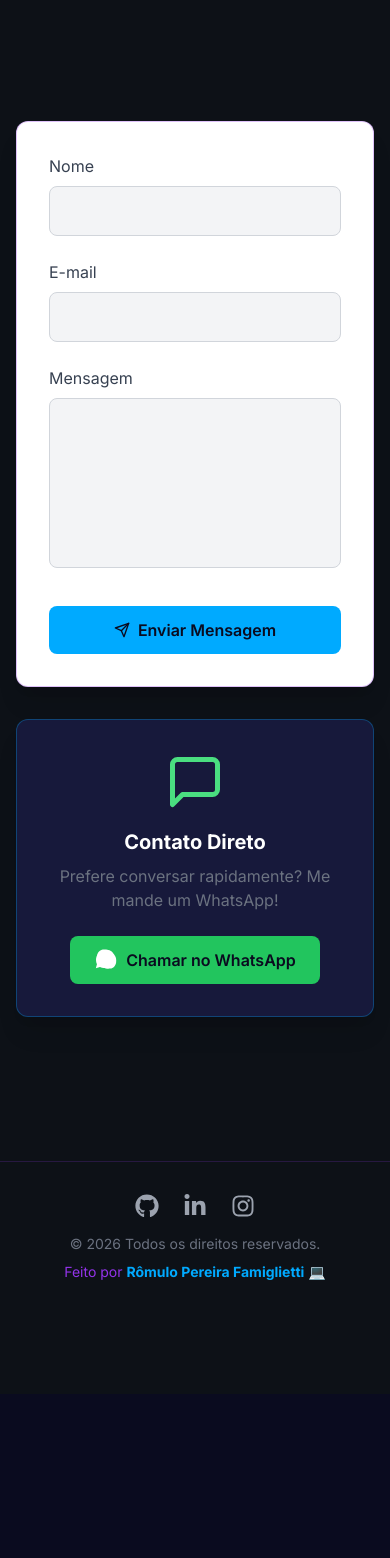
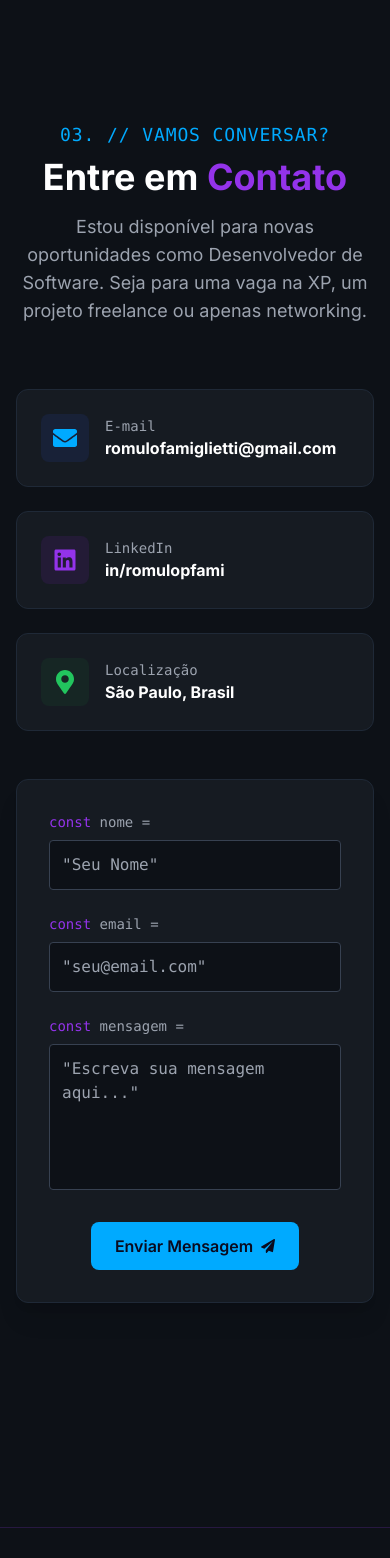
Before and after one commit to rfamiglietti/portifolio, a React (Vite) app: page / in a window 390 px wide. Shown: the part 6100-7658 px from the top of the page. Before the commit the page ends 7494 px from the top, so only its background shows below. Built offline with nearby package versions, Linux system fonts and the light colour scheme.

Commit message:
feat(contact): adiciona pagina de contato com formulario estilo terminal e codigo comentado

```diff
--- a/src/pages/Contact.jsx
+++ b/src/pages/Contact.jsx
@@ -1,151 +1,170 @@
-import React, { useState } from 'react';
-import { motion, AnimatePresence } from 'framer-motion';
+import React from 'react';
+import { motion } from 'framer-motion';
+import { FaEnvelope, FaLinkedin, FaMapMarkerAlt, FaPaperPlane } from 'react-icons/fa';
 import SectionWrapper from '../components/SectionWrapper';
 import NeonButton from '../components/NeonButton';
-import { FiSend, FiMessageSquare } from 'react-icons/fi'; // Importando novo ícone do WhatsApp
-
-// 🚨 ENDPOINT DO FORMSUBMIT: Seu email de destino
-const FORM_ENDPOINT = "https://formsubmit.co/romulopfami@gmail.com";
-
-// 🚨 LINK DO WHATSAPP: Substitua SEU_NUMERO_AQUI pelo seu número no formato internacional.
-const WHATSAPP_NUMBER = "5511943421854";
-const PRE_MESSAGE = "Olá Rômulo! Vi seu portfólio e gostaria de discutir uma oportunidade/projeto. Vamos conversar?";
-const WHATSAPP_LINK = `https://wa.me/${WHATSAPP_NUMBER}?text=${encodeURIComponent(PRE_MESSAGE)}`;
 
 const Contact = () => {
-  const [loading, setLoading] = useState(false);
-  const [status, setStatus] = useState(null);
-
-  const handleSubmit = async (e) => {
-    e.preventDefault();
-    setLoading(true);
-    setStatus(null);
-
-    const form = e.target;
-    const formData = new FormData(form);
-    const data = Object.fromEntries(formData.entries());
-
-    try {
-      const response = await fetch(FORM_ENDPOINT, {
-        method: 'POST',
-        headers: {
-            'Content-Type': 'application/json',
-            'Accept': 'application/json',
-        },
-        body: JSON.stringify(data),
-      });
-
-      if (response.ok) {
-        setStatus('success');
-        form.reset();
-      } else {
-        setStatus('error');
-      }
-
-    } catch (error) {
-      console.error('Erro de rede ou FormSubmit:', error);
-      setStatus('error');
-    }
-
-    setLoading(false);
-    setTimeout(() => setStatus(null), 5000);
+  // Configuração de animação para os itens surgirem de baixo para cima
+  const fadeInUp = {
+    hidden: { opacity: 0, y: 20 },
+    visible: { opacity: 1, y: 0, transition: { duration: 0.6 } }
   };
 
-  const WhatsAppCard = () => (
-    <motion.div
-      className="lg:w-1/3 bg-dark-secondary p-8 rounded-xl shadow-xl border border-blue-neon/30 flex flex-col items-center justify-center mt-8 lg:mt-0 lg:ml-8 h-full"
-      initial={{ opacity: 0, scale: 0.9 }}
-      animate={{ opacity: 1, scale: 1 }}
-      transition={{ duration: 0.6, delay: 0.2 }}
-    >
-      <FiMessageSquare className="text-6xl text-green-400 mb-4" />
-      <h3 className="text-xl font-bold mb-2 text-white dark:text-gray-200">
-        Contato Direto
-      </h3>
-      <p className="text-center text-gray-500 mb-6 dark:text-gray-400">
-        Prefere conversar rapidamente? Me mande um WhatsApp!
-      </p>
-
-      <a href={WHATSAPP_LINK} target="_blank" rel="noopener noreferrer">
-        <NeonButton primary={true} className="flex items-center space-x-2 bg-green-500 hover:bg-green-600 dark:bg-green-500 dark:hover:bg-green-600">
-          <svg xmlns="http://www.w3.org/2000/svg" width="24" height="24" viewBox="0 0 24 24" fill="none" stroke="currentColor" strokeWidth="2" strokeLinecap="round" strokeLinejoin="round" className="feather feather-whatsapp"><path d="M22 10.24c-0.28-1.58-1.51-3.6-3.23-5.32-1.72-1.72-3.74-2.95-5.32-3.23-1.58-0.28-3.08-0.34-4.52-0.09-1.44 0.25-2.8 0.86-3.87 1.93-1.07 1.07-1.68 2.43-1.93 3.87-0.25 1.44-0.19 2.94 0.09 4.52 0.28 1.58 1.51 3.6 3.23 5.32 1.72 1.72 3.74 2.95 5.32 3.23 1.58 0.28 3.08 0.34 4.52 0.09 1.44-0.25 2.8-0.86 3.87-1.93 1.07-1.07 1.68-2.43 1.93-3.87 0.25-1.44 0.19-2.94-0.09-4.52z" fill="#FFF" stroke="none"/><path d="M12 2C6.48 2 2 6.48 2 12c0 1.5.34 2.92.94 4.2l-1.09 3.99 4.09-1.08c1.28.6 2.68.91 4.06.91 5.52 0 10-4.48 10-10S17.52 2 12 2zm3.33 13.92l-1.64-.78c-.28-.14-.58-.2-.87-.2s-.6.06-.87.2l-1.64.78c-1.12-.53-2.14-1.55-2.67-2.67l.78-1.64c.14-.28.2-.58.2-.87s-.06-.6-.2-.87l-.78-1.64c-.53-1.12-1.55-2.14-2.67-2.67l1.64-.78c.28-.14.58-.2.87-.2s.6.06.87.2l1.64.78c1.12.53 2.14 1.55 2.67 2.67l-.78 1.64c-.14.28-.2.58-.2.87s.06.6.2.87l.78 1.64c.53 1.12 1.55 2.14 2.67 2.67z" fill="#FFF" stroke="none"/></svg>
-          <span>Chamar no WhatsApp</span>
-        </NeonButton>
-      </a>
-    </motion.div>
-  );
+  // Função para lidar com o envio (Simulação por enquanto)
+  // Futuramente você pode conectar com EmailJS ou Formspree
+  const handleSubmit = (e) => {
+    e.preventDefault();
+    alert('Obrigado! Esta funcionalidade será conectada em breve.');
+  };
 
   return (
-    <SectionWrapper id="contact" title="Contato" subtitle="Fale Comigo, Crie o Próximo Projeto">
-      <div className="flex flex-col lg:flex-row justify-center max-w-7xl mx-auto w-full">
+    // Usa o SectionWrapper para manter o padding e alinhamento padrão das seções
+    <SectionWrapper id="contact">
+      <div className="max-w-5xl mx-auto w-full pb-20">
 
-        {/* Formulário (Ocupa 2/3 em telas grandes) */}
-        <motion.form
-          // Define a largura do formulário para telas grandes
-          className="w-full lg:w-2/3 max-w-lg bg-white dark:bg-dark-secondary p-8 md:p-10 rounded-xl shadow-xl border border-purple-neon/30"
-          action={FORM_ENDPOINT}
-          method="POST"
-          onSubmit={handleSubmit}
-          initial={{ opacity: 0, y: 50 }}
-          animate={{ opacity: 1, y: 0 }}
-          transition={{ duration: 0.6 }}
+        {/* === CABEÇALHO DA SEÇÃO === */}
+        <motion.div
+          initial="hidden"
+          whileInView="visible"
+          viewport={{ once: true }}
+          variants={fadeInUp}
+          className="mb-16 text-center lg:text-left"
         >
-          {/* 🚨 AJUSTE DE TEMA AQUI: Cor de fundo do input (branco/escuro) */}
-          <div className="mb-6">
-            <label htmlFor="user_name" className="block text-gray-700 dark:text-gray-300 mb-2">Nome</label>
-            <input type="text" name="name" id="user_name" required className="w-full p-3 bg-gray-100 dark:bg-dark-primary/50 border border-gray-300 dark:border-gray-700 rounded-lg focus:border-blue-neon focus:ring-1 focus:ring-blue-neon transition-all text-gray-900 dark:text-white" />
-          </div>
+          {/* Tag decorativa estilo código */}
+          <span className="font-mono text-blue-neon text-lg tracking-wider">
+            03. // VAMOS CONVERSAR?
+          </span>
+          <h2 className="text-4xl md:text-5xl font-bold text-white mt-2">
+            Entre em <span className="text-purple-neon">Contato</span>
+          </h2>
+          <p className="text-gray-400 mt-4 max-w-xl text-lg">
+            Estou disponível para novas oportunidades como Desenvolvedor de Software.
+            Seja para uma vaga na XP, um projeto freelance ou apenas networking.
+          </p>
+        </motion.div>
 
-          <div className="mb-6">
-            <label htmlFor="user_email" className="block text-gray-700 dark:text-gray-300 mb-2">E-mail</label>
-            <input type="email" name="email" id="user_email" required className="w-full p-3 bg-gray-100 dark:bg-dark-primary/50 border border-gray-300 dark:border-gray-700 rounded-lg focus:border-blue-neon focus:ring-1 focus:ring-blue-neon transition-all text-gray-900 dark:text-white" />
-          </div>
+        <div className="flex flex-col lg:flex-row gap-12">
 
-          <div className="mb-8">
-            <label htmlFor="message" className="block text-gray-700 dark:text-gray-300 mb-2">Mensagem</label>
-            <textarea name="message" id="message" rows="6" required className="w-full p-3 bg-gray-100 dark:bg-dark-primary/50 border border-gray-300 dark:border-gray-700 rounded-lg focus:border-blue-neon focus:ring-1 focus:ring-blue-neon transition-all resize-none text-gray-900 dark:text-white"></textarea>
-          </div>
+          {/* === COLUNA DA ESQUERDA: CARDS DE INFORMAÇÃO === */}
+          <motion.div
+            className="lg:w-1/3 space-y-6"
+            initial={{ opacity: 0, x: -50 }}
+            whileInView={{ opacity: 1, x: 0 }}
+            viewport={{ once: true }}
+            transition={{ duration: 0.6 }}
+          >
+            {/* Card: E-mail */}
+            <div className="bg-[#161b22] p-6 rounded-xl border border-gray-800 hover:border-blue-neon/50 transition-colors group">
+              <div className="flex items-center gap-4">
+                <div className="p-3 bg-blue-900/20 rounded-lg text-blue-neon group-hover:text-white transition-colors">
+                  <FaEnvelope size={24} />
+                </div>
+                <div>
+                  <h4 className="text-gray-400 text-sm font-mono">E-mail</h4>
+                  {/* Link mailto abre o app de email direto */}
+                  <a href="mailto:romulofamiglietti@gmail.com" className="text-white font-bold hover:text-blue-neon transition-colors">
+                    romulofamiglietti@gmail.com
+                  </a>
+                </div>
+              </div>
+            </div>
 
-          <input type="hidden" name="_subject" value="Nova Mensagem do Portfólio @daquebrada.dev" />
-          <input type="hidden" name="_captcha" value="false" />
+            {/* Card: LinkedIn */}
+            <div className="bg-[#161b22] p-6 rounded-xl border border-gray-800 hover:border-blue-neon/50 transition-colors group">
+              <div className="flex items-center gap-4">
+                <div className="p-3 bg-purple-900/20 rounded-lg text-purple-neon group-hover:text-white transition-colors">
+                  <FaLinkedin size={24} />
+                </div>
+                <div>
+                  <h4 className="text-gray-400 text-sm font-mono">LinkedIn</h4>
+                  <a href="https://linkedin.com/in/romulopfami" target="_blank" rel="noopener noreferrer" className="text-white font-bold hover:text-purple-neon transition-colors">
+                    in/romulopfami
+                  </a>
+                </div>
+              </div>
+            </div>
 
-          <NeonButton type="submit" primary={true} disabled={loading} className="w-full flex items-center justify-center space-x-2">
-            {loading ? (
-              <span>Enviando...</span>
-            ) : (
-              <>
-                <FiSend /> <span>Enviar Mensagem</span>
-              </>
-            )}
-          </NeonButton>
+            {/* Card: Localização */}
+            <div className="bg-[#161b22] p-6 rounded-xl border border-gray-800 hover:border-green-500/50 transition-colors group">
+              <div className="flex items-center gap-4">
+                <div className="p-3 bg-green-900/20 rounded-lg text-green-500 group-hover:text-white transition-colors">
+                  <FaMapMarkerAlt size={24} />
+                </div>
+                <div>
+                  <h4 className="text-gray-400 text-sm font-mono">Localização</h4>
+                  <span className="text-white font-bold">
+                    São Paulo, Brasil
+                  </span>
+                </div>
+              </div>
+            </div>
+          </motion.div>
 
-          {/* Mensagens de Status */}
-          <AnimatePresence>
-            {status === 'success' && (
-              <motion.p
-                className="text-center mt-4 text-lg font-semibold text-green-400 bg-dark-primary p-3 rounded-lg border border-green-400/50"
-                initial={{ opacity: 0, y: -20 }}
-                animate={{ opacity: 1, y: 0 }}
-                exit={{ opacity: 0, y: -20 }}
-              >
-                Mensagem enviada com sucesso! 🚀
-              </motion.p>
-            )}
-            {status === 'error' && (
-              <motion.p
-                className="text-center mt-4 text-lg font-semibold text-red-400 bg-dark-primary p-3 rounded-lg border border-red-400/50"
-                initial={{ opacity: 0, y: -20 }}
-                animate={{ opacity: 1, y: 0 }}
-                exit={{ opacity: 0, y: -20 }}
-              >
-                Erro ao enviar. Por favor, tente novamente mais tarde. 😔
-              </motion.p>
-            )}
-          </AnimatePresence>
-        </motion.form>
+          {/* === COLUNA DA DIREITA: FORMULÁRIO ESTILO 'TERMINAL' === */}
+          <motion.div
+            className="lg:w-2/3"
+            initial={{ opacity: 0, x: 50 }}
+            whileInView={{ opacity: 1, x: 0 }}
+            viewport={{ once: true }}
+            transition={{ duration: 0.6, delay: 0.2 }}
+          >
+            <form onSubmit={handleSubmit} className="bg-[#161b22] p-8 rounded-xl border border-gray-800 shadow-xl">
+              <div className="grid grid-cols-1 md:grid-cols-2 gap-6 mb-6">
 
-        {/* Card de Contato Direto por WhatsApp */}
-        <WhatsAppCard />
+                {/* Input: Nome */}
+                <div className="flex flex-col gap-2">
+                  <label htmlFor="name" className="text-sm font-mono text-gray-400">
+                    <span className="text-purple-neon">const</span> nome =
+                  </label>
+                  <input
+                    type="text"
+                    id="name"
+                    placeholder='"Seu Nome"'
+                    className="bg-[#0d1117] border border-gray-700 rounded p-3 text-white focus:border-blue-neon focus:outline-none focus:ring-1 focus:ring-blue-neon transition-all font-mono"
+                  />
+                </div>
+
+                {/* Input: Email */}
+                <div className="flex flex-col gap-2">
+                  <label htmlFor="email" className="text-sm font-mono text-gray-400">
+                    <span className="text-purple-neon">const</span> email =
+                  </label>
+                  <input
+                    type="email"
+                    id="email"
+                    placeholder='"seu@email.com"'
+                    className="bg-[#0d1117] border border-gray-700 rounded p-3 text-white focus:border-blue-neon focus:outline-none focus:ring-1 focus:ring-blue-neon transition-all font-mono"
+                  />
+                </div>
+              </div>
+
+              {/* Textarea: Mensagem */}
+              <div className="flex flex-col gap-2 mb-8">
+                <label htmlFor="message" className="text-sm font-mono text-gray-400">
+                  <span className="text-purple-neon">const</span> mensagem =
+                </label>
+                <textarea
+                  id="message"
+                  rows="5"
+                  placeholder='"Escreva sua mensagem aqui..."'
+                  className="bg-[#0d1117] border border-gray-700 rounded p-3 text-white focus:border-blue-neon focus:outline-none focus:ring-1 focus:ring-blue-neon transition-all font-mono resize-none"
+                ></textarea>
+              </div>
+
+              {/* Botão de Enviar */}
+              <button type="submit" className="w-full md:w-auto">
+                <NeonButton primary={true}>
+                  <span className="flex items-center gap-2">
+                    Enviar Mensagem <FaPaperPlane className="text-sm" />
+                  </span>
+                </NeonButton>
+              </button>
+
+            </form>
+          </motion.div>
+
+        </div>
       </div>
     </SectionWrapper>
   );
```
